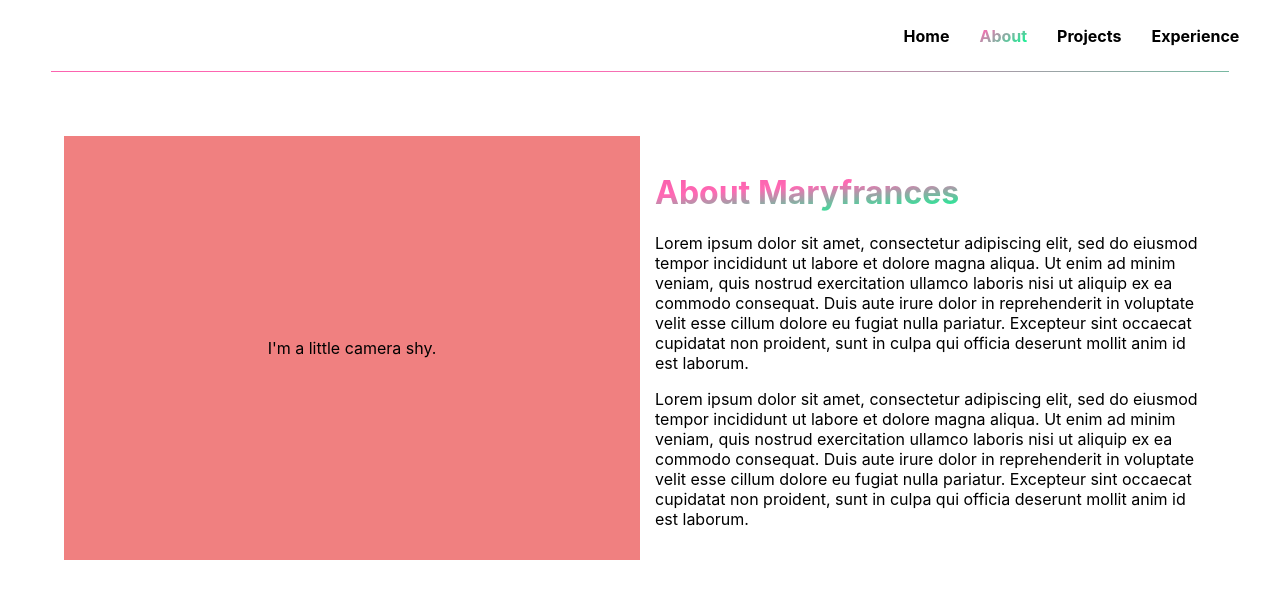
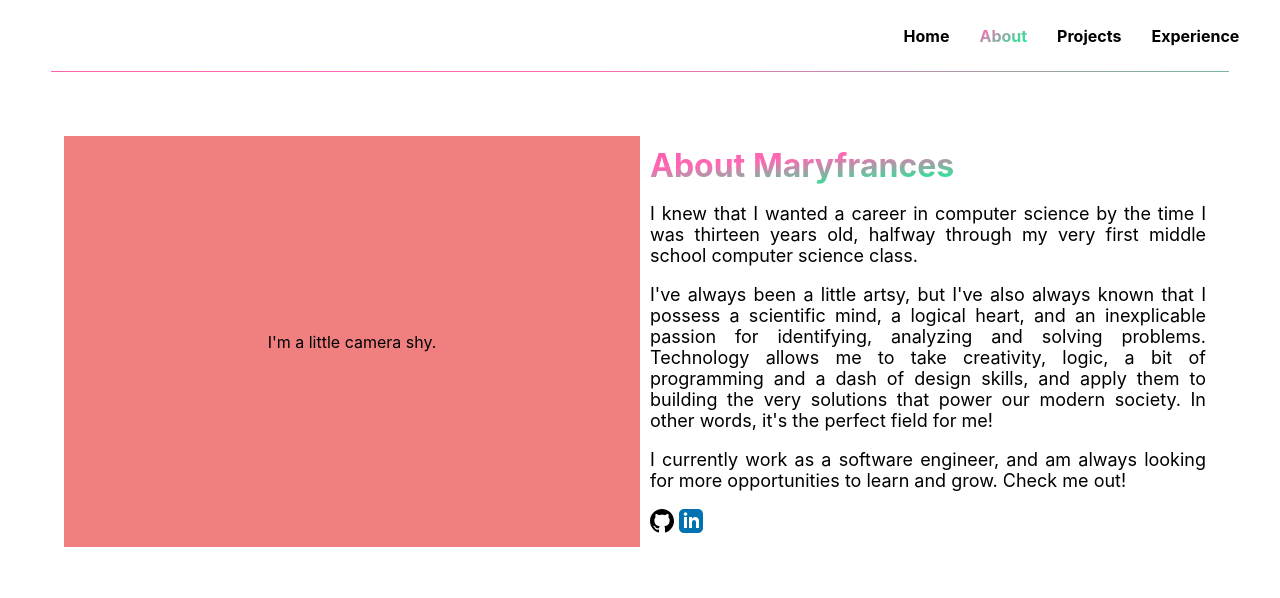
Before and after one commit to MaryfrancesU/Portfolio, a React (Create React App) app: page /Portfolio/about in a window 1280 px wide. Shown: the top 598 px of the page. Built offline with nearby package versions, Linux system fonts and the light colour scheme.

Commit message:
update about page

```diff
--- a/src/AboutMe/AboutMe.js
+++ b/src/AboutMe/AboutMe.js
@@ -3,6 +3,26 @@
 import NavBar from '../shared/NavBar';
 
 const AboutMe = () => {
+
+    const GitHubSVG = (
+        <a href="https://github.com/MaryfrancesU">
+            <svg xmlns="http://www.w3.org/2000/svg" width="24" height="24" viewBox="0 0 24 24">
+                <path d="M12 0c-6.626 0-12 5.373-12 12 0 5.302 3.438 9.8 8.207 11.387.599.111.793-.261.793-.577v-2.234c-3.338.726-4.033-1.416-4.033-1.416-.546-1.387-1.333-1.756-1.333-1.756-1.089-.745.083-.729.083-.729 1.205.084 1.839 1.237 1.839 1.237 1.07 1.834 2.807 1.304 3.492.997.107-.775.418-1.305.762-1.604-2.665-.305-5.467-1.334-5.467-5.931 0-1.311.469-2.381 1.236-3.221-.124-.303-.535-1.524.117-3.176 0 0 1.008-.322 3.301 1.23.957-.266 1.983-.399 3.003-.404 1.02.005 2.047.138 3.006.404 2.291-1.552 3.297-1.23 3.297-1.23.653 1.653.242 2.874.118 3.176.77.84 1.235 1.911 1.235 3.221 0 4.609-2.807 5.624-5.479 5.921.43.372.823 1.102.823 2.222v3.293c0 .319.192.694.801.576 4.765-1.589 8.199-6.086 8.199-11.386 0-6.627-5.373-12-12-12z" />
+            </svg>
+        </a>
+    );
+
+    const LinkedInSVG = (
+        <a href="https://www.linkedin.com/in/maryfrances-umeora-074097195/">
+            <svg xmlns="http://www.w3.org/2000/svg" width="24" height="24" viewBox="0 0 24 24">
+                <path
+                    fill="#0072b1"
+                    d="M19 0h-14c-2.761 0-5 2.239-5 5v14c0 2.761 2.239 5 5 5h14c2.762 0 5-2.239 5-5v-14c0-2.761-2.238-5-5-5zm-11 19h-3v-11h3v11zm-1.5-12.268c-.966 0-1.75-.79-1.75-1.764s.784-1.764 1.75-1.764 1.75.79 1.75 1.764-.783 1.764-1.75 1.764zm13.5 12.268h-3v-5.604c0-3.368-4-3.113-4 0v5.604h-3v-11h3v1.765c1.396-2.586 7-2.777 7 2.476v6.759z"
+                />
+            </svg>
+        </a>
+    );
+
     return (
         <div>
             <NavBar currentPage='about' />
@@ -13,19 +33,24 @@
                 <div id="about-content">
                     <h1> About Maryfrances </h1>
                     <p>
-                    Lorem ipsum dolor sit amet, consectetur adipiscing elit, sed do eiusmod tempor incididunt
-                    ut labore et dolore magna aliqua. Ut enim ad minim veniam, quis nostrud exercitation ullamco
-                    laboris nisi ut aliquip ex ea commodo consequat. Duis aute irure dolor in reprehenderit in
-                    voluptate velit esse cillum dolore eu fugiat nulla pariatur. Excepteur sint occaecat
-                    cupidatat non proident, sunt in culpa qui officia deserunt mollit anim id est laborum.
+                        I knew that I wanted a career in computer science by the time I was thirteen years
+                        old, halfway through my very first middle school computer science class.
                     </p>
                     <p>
-                    Lorem ipsum dolor sit amet, consectetur adipiscing elit, sed do eiusmod tempor incididunt
-                    ut labore et dolore magna aliqua. Ut enim ad minim veniam, quis nostrud exercitation ullamco
-                    laboris nisi ut aliquip ex ea commodo consequat. Duis aute irure dolor in reprehenderit in
-                    voluptate velit esse cillum dolore eu fugiat nulla pariatur. Excepteur sint occaecat
-                    cupidatat non proident, sunt in culpa qui officia deserunt mollit anim id est laborum.
+                        I&apos;ve always been a little artsy, but I&apos;ve also always known that I possess
+                        a scientific mind, a logical heart, and an inexplicable passion for identifying,
+                        analyzing and solving problems.
+                        Technology allows me to take creativity, logic, a bit of programming and a dash of
+                        design skills, and apply them to building the very solutions that power our modern
+                        society. In other words, it&apos;s the perfect field for me!
                     </p>
+                    <p>
+                        I currently work as a software engineer, and am always looking for more opportunities
+                        to learn and grow. Check me out!
+                    </p>
+                    {GitHubSVG}
+                    {" "}
+                    {LinkedInSVG}
                 </div>
             </div>
         </div>
--- a/src/AboutMe/AboutMe.scss
+++ b/src/AboutMe/AboutMe.scss
@@ -19,7 +19,7 @@
     }
 
     &> div {
-        padding: 15px;
+        padding: 10px;
 
         @include mobile-and-tablet {
             padding: 0;
@@ -44,7 +44,16 @@
         width: 100%;
 
         h1 {
+            margin: 0;
             @include gradientText($short-text-gradient);
+            @include mobile-and-tablet {
+                margin-top: 15px;
+            }
+        }
+
+        p {
+            font-size: 18px;
+            text-align:justify;
         }
     }
 }
--- a/src/Experience/Experience.js
+++ b/src/Experience/Experience.js
@@ -9,6 +9,8 @@
 
         <div className='experience-container'>
             This page is currently under construction. Please check back later!
+            <br/> In the meantime, you can find me on &nbsp;
+            <a href="https://www.linkedin.com/in/maryfrances-umeora-074097195/">LinkedIn</a>.
         </div>
 
     </div>
--- a/src/Experience/Experience.scss
+++ b/src/Experience/Experience.scss
@@ -7,4 +7,8 @@
     margin-left: 5vw;
 
     text-align: center; //change later
+
+    a {
+        color: $transition-pink;
+    }
 }
```
Lines whose indentation alone changed are shown as unchanged.
